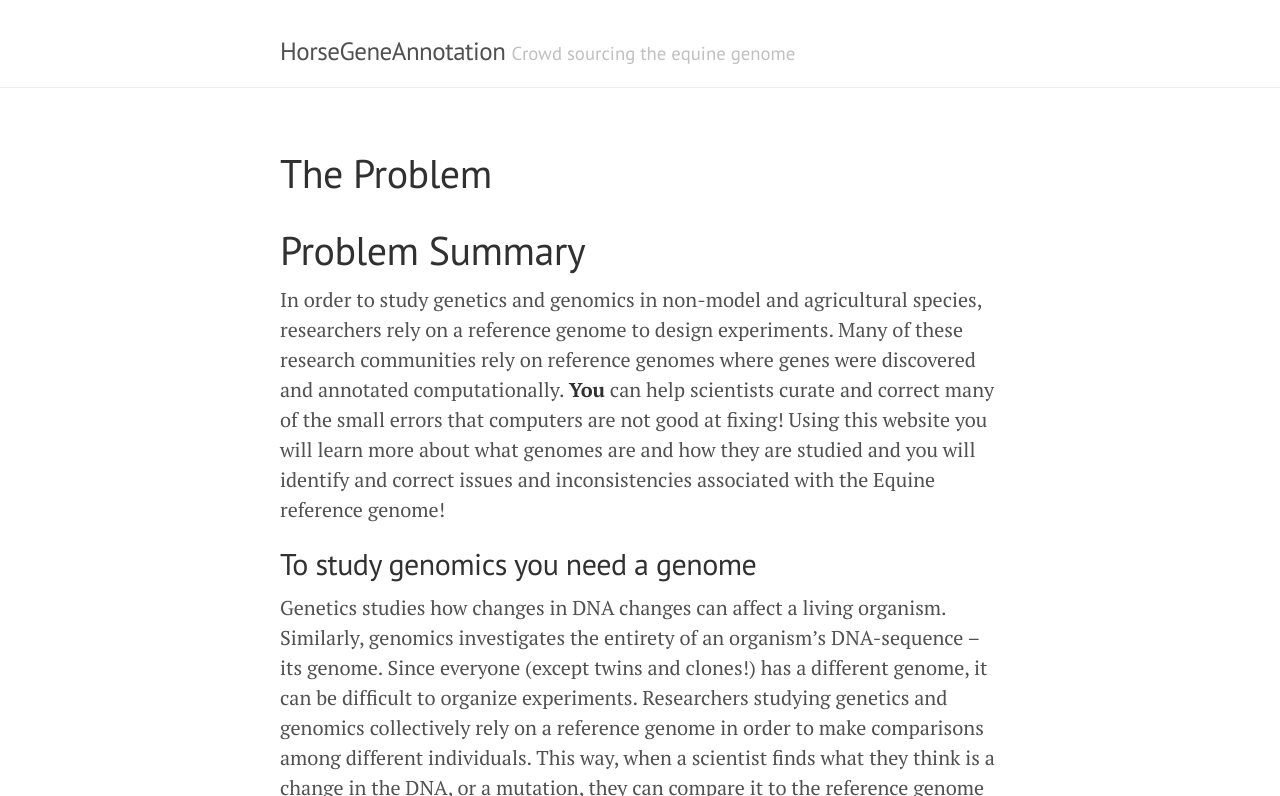
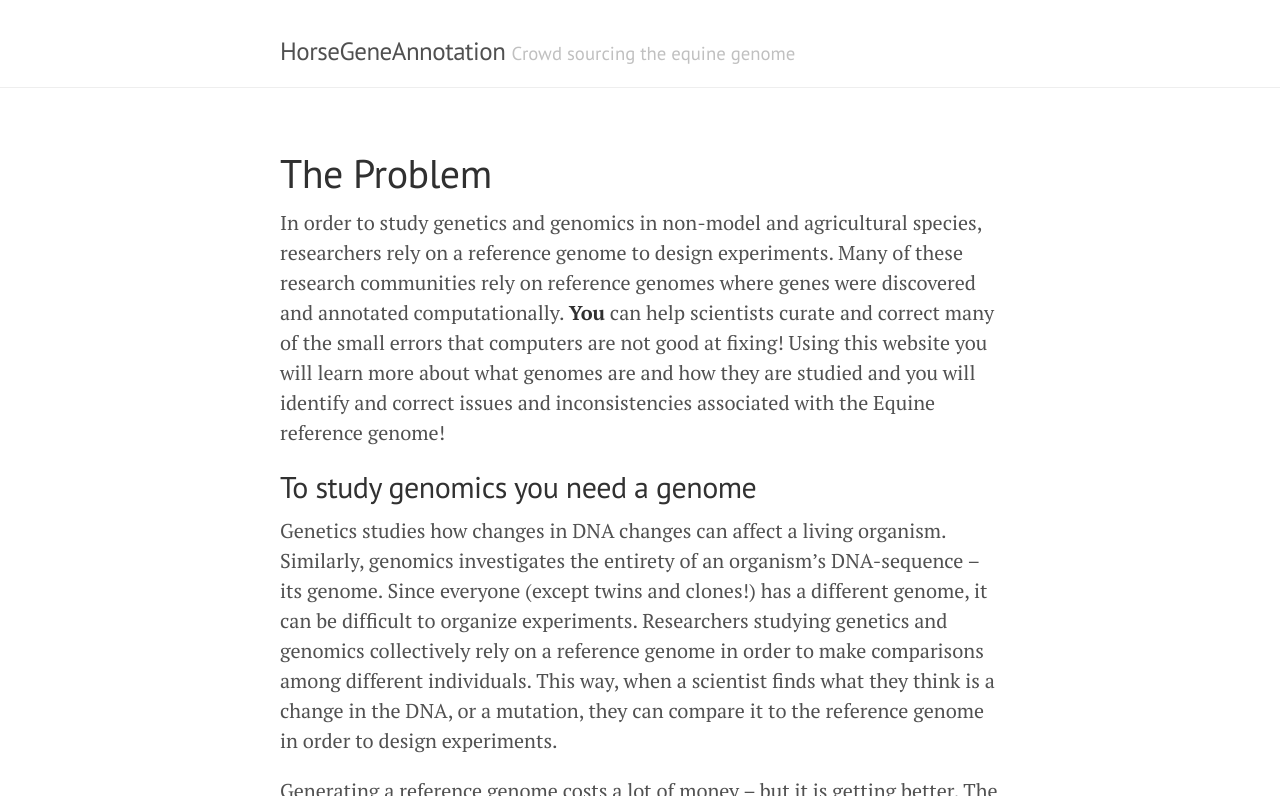
Before and after one commit to UMN-EGGL/HorseGeneAnnotation, a Jekyll site: the page built from _pages/problem.md, in a window 1280 px wide and 900 px high, cut to the strip 104-900 px from the top of the window. Built offline with Jekyll 4.4.1, drawn with Linux system fonts in a browser that asks for light colours.

```diff
--- a/_pages/problem.md
+++ b/_pages/problem.md
@@ -4,7 +4,6 @@
 permalink: problem
 ---
 
-# Problem Summary
 In order to study genetics and genomics in non-model and agricultural species,
 researchers rely on a reference genome to design experiments. Many of these
 research communities rely on reference genomes where genes were discovered and
```
Also changed, not shown: 1 other file.
